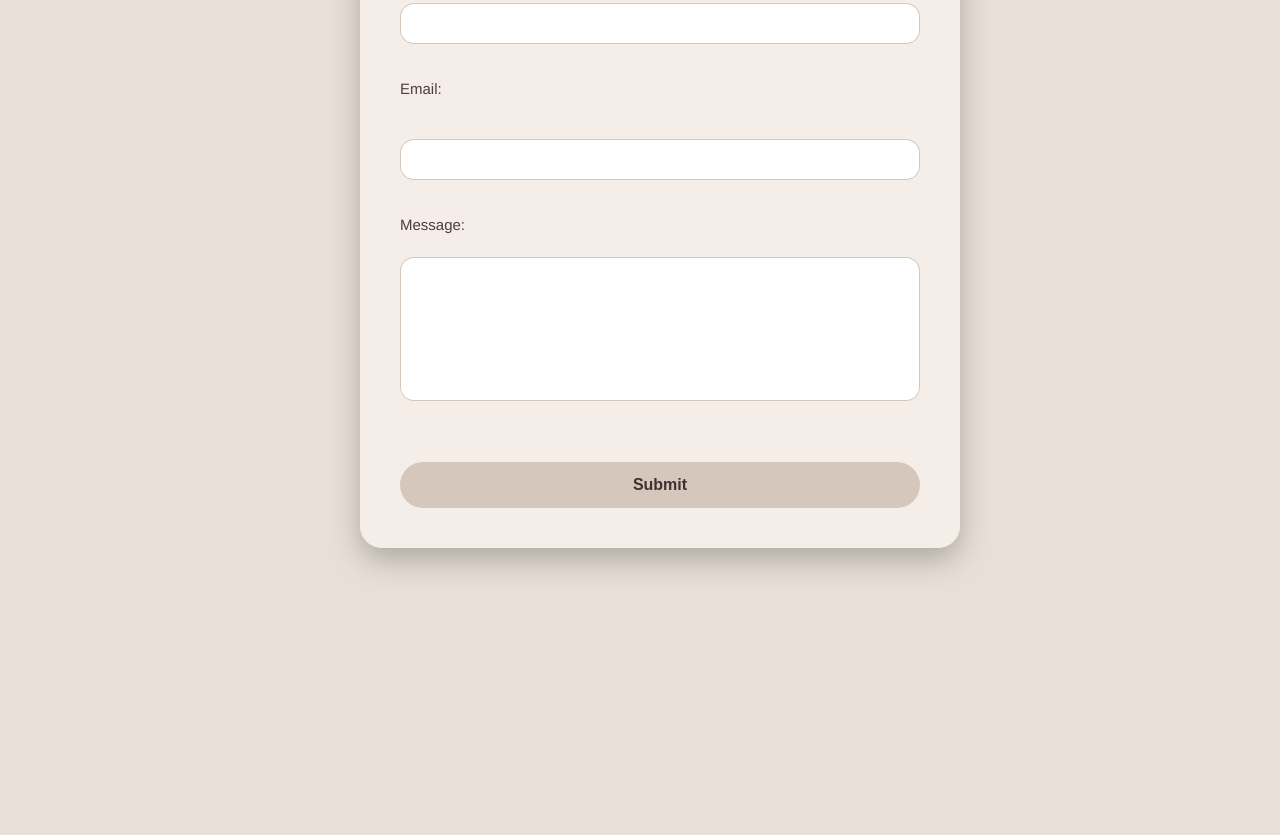
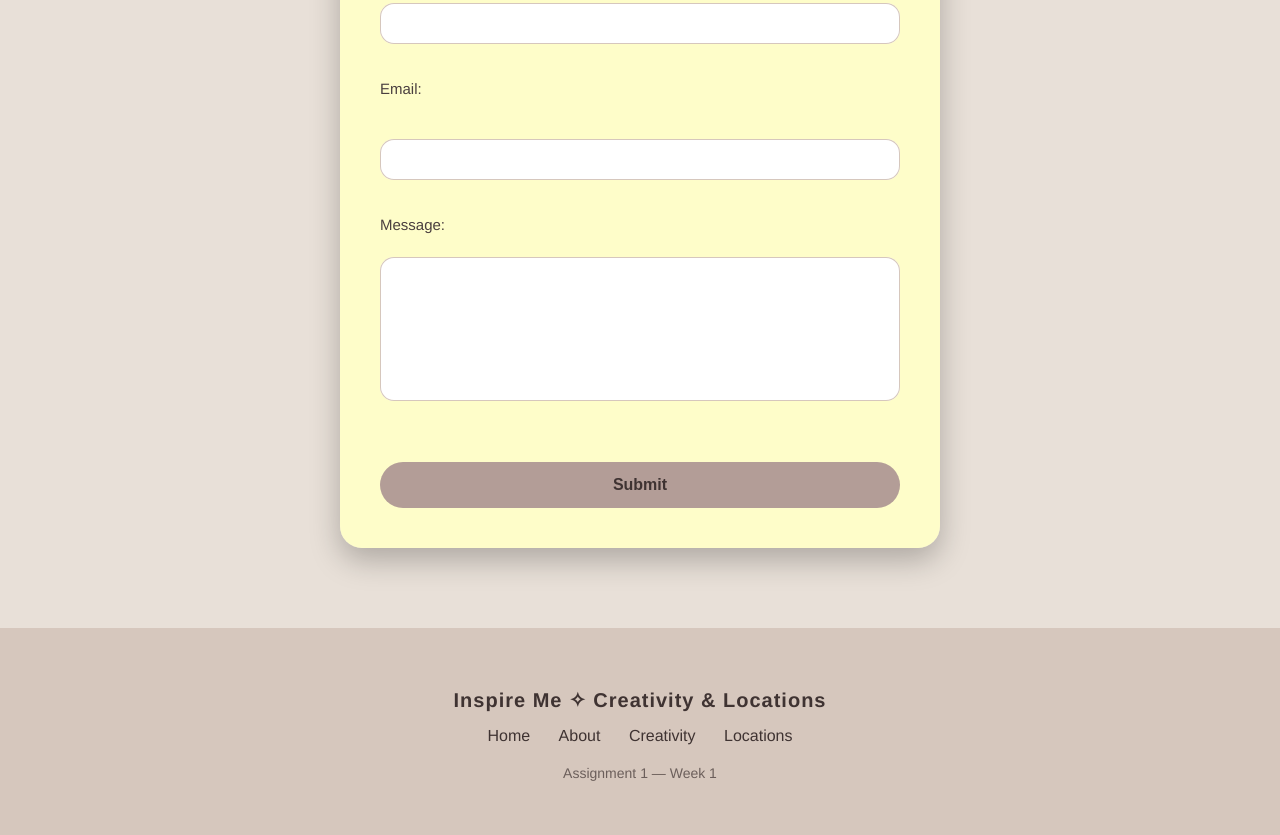
Before and after one commit to aiymzhanabilgazy/WebProject, a website: page views/contact.html in a window 1280 px wide. Shown: the part 304-1139 px from the top of the page. Before the commit the page ends 932 px from the top, so only its background shows below. Drawn offline with Linux system fonts and the light colour scheme; files that its build step writes are made by us from their sources.

Commit message:
update form

```diff
--- a/public/style.css
+++ b/public/style.css
@@ -292,7 +292,7 @@ body {
 .contact {
     max-width: 520px;
     margin: 80px auto;
-    background: rgba(246, 239, 232, 0.95);
+    background: rgba(255, 255, 201, 0.95);
     padding: 40px;
     border-radius: 22px;
     box-shadow: 0 12px 30px rgba(0,0,0,0.25);
@@ -349,7 +349,7 @@ body {
     padding: 14px;
     border-radius: 30px;
     border: none;
-    background: #d6c7bd;
+    background: #b39d97;
     color: #3f3332;
     font-size: 16px;
     font-weight: bold;
--- a/views/contact.html
+++ b/views/contact.html
@@ -7,6 +7,7 @@
     <link rel="stylesheet" href="style.css">
 </head>
 <body>
+    <!-- Header -->
     <header class="navbar">
         <div class="nav-left">
             <a href="/">Home</a>
@@ -22,17 +23,18 @@
             <div class="menu-dropdown">
                 <button class="dropbtn">Menu</button>
                 <div class="dropdown-content">
-                    <a href="/views/creativity.html">Creativity</a>
-                    <a href="/views/locations.html">Locations</a>
+                    <a href="/creativity.html">Creativity</a>
+                    <a href="/locations.html">Locations</a>
                 </div>
             </div>
         </div>
     </header>
 
-    <menu>
+     <!-- Main -->
+    <main>
         <div class="contact">
             <h2>Share your thoughts</h2>
-            <form action="/submit" method="post">
+            <form action="/contact" method="post">
                 <label>Name:</label><br><br>
                 <input type="text" name="name" required><br><br>
 
@@ -47,7 +49,22 @@
 
             </form>
         </div>
-    </menu>
+    </main>
+    <!-- Footer -->
+    <footer class="footer">
+        <div class="footer-content">
+            <p class="footer-title">Inspire Me ✧ Creativity & Locations</p>
+
+            <div class="footer-links">
+                <a href="/">Home</a>
+                <a href="/about">About</a>
+                <a href="/creativity">Creativity</a>
+                <a href="/locations">Locations</a>
+            </div>
+
+            <p class="footer-credit">Assignment 1 — Week 1</p>
+        </div>
+    </footer>
 
 </body>
 </html>
```
Also changed, not shown: server.js (+12 -3 lines).
